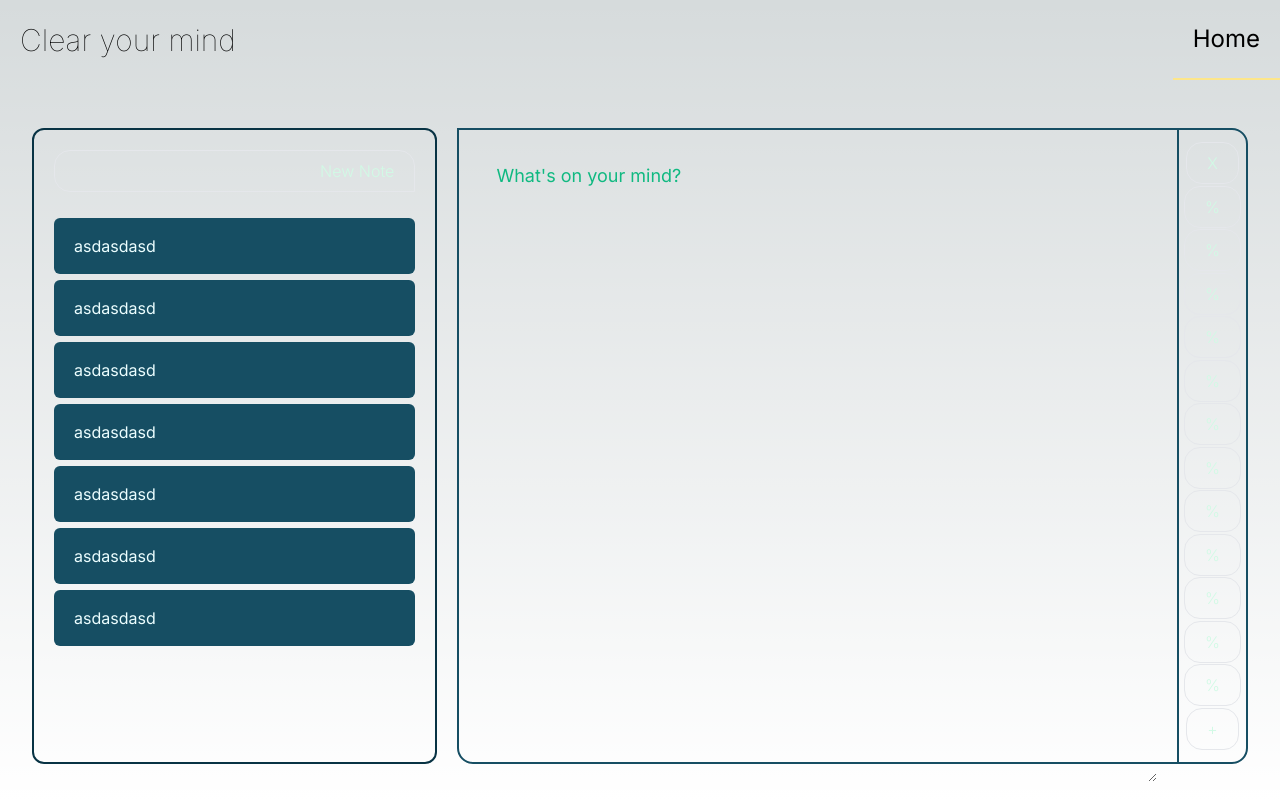
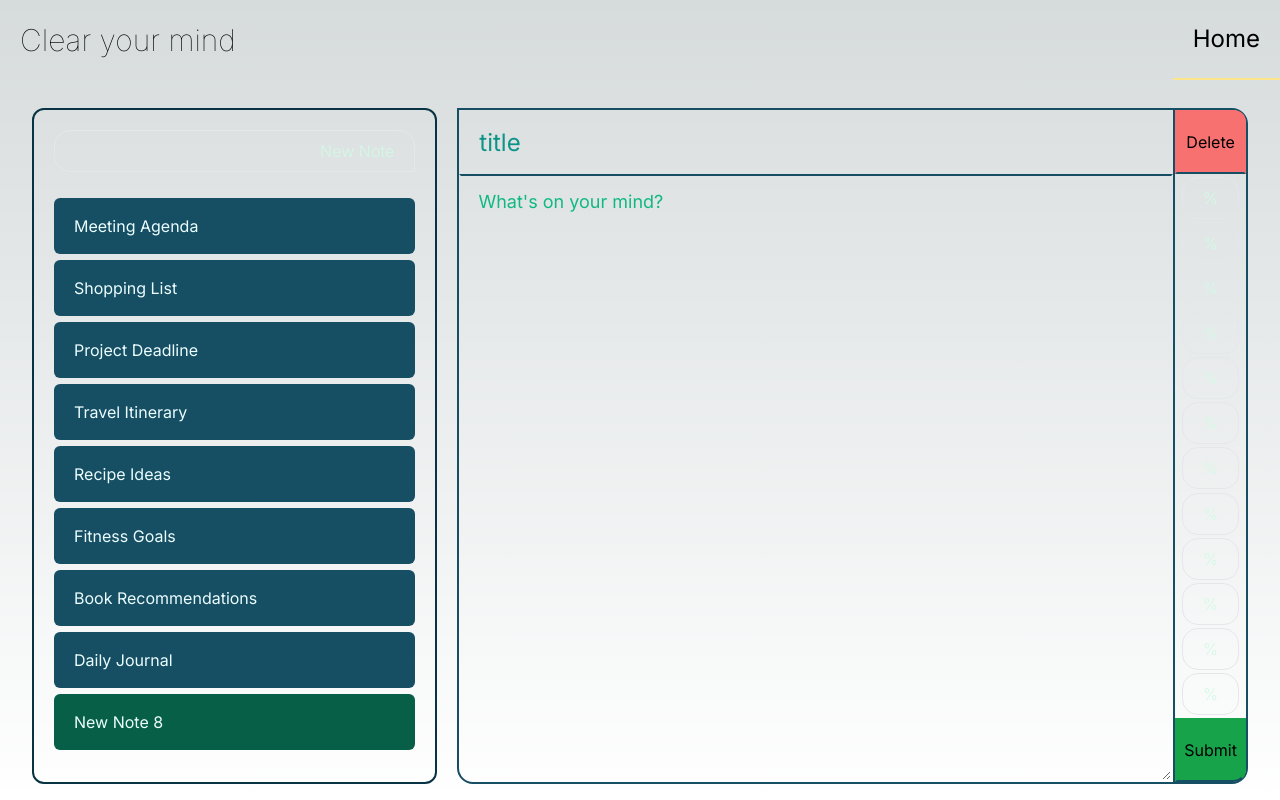
Before and after one commit to AminHosseini96/NoteList-LearningNextJS, a Next.js app: page / in a window 1280 px wide. Both pictures are taken after a click on the button "New Note". Built offline with nearby package versions, Linux system fonts and the light colour scheme.

Commit message:
feat: functionalities (delete, add, submit, switch)

```diff
--- a/src/app/components/Header/Header.index.tsx
+++ b/src/app/components/Header/Header.index.tsx
@@ -9,11 +9,14 @@ export const Header = () => {
   const router = useRouter();
 
   const handleClick = () => {
-    router.push('/');
+    router.replace('/');
   };
 
   return (
-    <div className={'fixed h-20 w-full justify-between items-center pl-5 flex flex-row text-2xl dark:text-amber-100 dark:bg-emerald-950 '}>
+    <div
+      className={
+        'fixed h-20 w-full justify-between items-center pl-5 flex flex-row text-2xl dark:text-amber-100 dark:bg-emerald-950 shadow-gray-800'
+      }>
       <p className={'font-thin text-3xl'}>Clear your mind</p>
       <div
         className={`h-full px-5 flex dark:text-emerald-100 justify-center items-center ${hovered ? 'dark:bg-emerald-900 cursor-pointer' : ''}
@@ -21,7 +24,7 @@ export const Header = () => {
         onMouseEnter={() => setHovered(true)}
         onMouseLeave={() => setHovered(false)}
         style={{ transition: 'background-color 0.2s ease' }}>
-        <p onClick={() => {}}>Home</p>
+        <p onClick={handleClick}>Home</p>
       </div>
     </div>
   );
--- a/src/app/components/ListItem/ListItem.index.tsx
+++ b/src/app/components/ListItem/ListItem.index.tsx
@@ -1,15 +1,11 @@
-import { useState } from 'react';
-
 interface Props {
   label: string;
   onClick: () => void;
+  clicked?: boolean;
 }
 
-export const ListItem = ({ label, onClick }: Props) => {
-  const [clicked, setClicked] = useState(false);
-
+export const ListItem = ({ label, clicked, onClick }: Props) => {
   const handleClick = () => {
-    setClicked(!clicked);
     onClick();
   };
 
--- a/src/app/globals.css
+++ b/src/app/globals.css
@@ -18,6 +18,10 @@
   }
 }
 
+::-webkit-scrollbar {
+  display: none; /* Hide scrollbar for Chrome/Safari */
+}
+
 body {
   font-family: 'Roboto', sans-serif;
   color: rgb(var(--foreground-rgb));
--- a/src/app/page.tsx
+++ b/src/app/page.tsx
@@ -3,70 +3,215 @@
 import './globals.css';
 import { Header } from '@/app/components/Header/Header.index';
 import { Button } from '@/app/components/Button/Button.index';
-import { useState } from 'react';
+import { useRef, useState } from 'react';
 import { ListItem } from '@/app/components/ListItem/ListItem.index';
 
+type noteType = {
+  label: string;
+  clicked: boolean;
+  content: string;
+};
+
+// const screenWidth = window.innerWidth;
+const screenHeight = window.innerHeight;
+
 export default function Home() {
-  const [newNote, setNewNote] = useState(false);
-  const [inputText, setInputText] = useState('');
+  const initialNotes: Array<noteType> = [
+    {
+      label: 'Meeting Agenda',
+      clicked: false,
+      content:
+        'Discuss quarterly performance metrics.\nReview upcoming project deadlines.\nBrainstorm ideas for improving team collaboration.',
+    },
+    {
+      label: 'Shopping List',
+      clicked: false,
+      content: 'Milk\nEggs\nBread\nApples\nChicken\nPasta\nSpinach\nToothpaste',
+    },
+    {
+      label: 'Project Deadline',
+      clicked: false,
+      content:
+        'Finalizing the design mockups by Friday.\nCompleting the front-end development by the end of next week.\nConducting user testing sessions by the following Monday.\nImplementing any necessary revisions based on user feedback.\nLaunching the project by the end of the month.',
+    },
+    {
+      label: 'Travel Itinerary',
+      clicked: false,
+      content:
+        "Destination: Paris, France\nDates: August 15th - August 22nd\nAccommodation: Hotel Le Marais\nSightseeing: Eiffel Tower, Louvre Museum, Notre-Dame Cathedral\nDining: Le Grand Véfour, Bistrot Paul Bert, Chez l'Ami Jean\nTransportation: Eurostar train from London to Paris",
+    },
+    {
+      label: 'Recipe Ideas',
+      clicked: false,
+      content:
+        'Chicken Alfredo Pasta\nVegetable Stir-Fry\nGrilled Salmon with Asparagus\nMargherita Pizza\nBeef Tacos with Guacamole\nCaesar Salad with Homemade Dressing',
+    },
+    {
+      label: 'Fitness Goals',
+      clicked: false,
+      content:
+        'Run 5 kilometers three times a week.\nAttend yoga class every Saturday morning.\nIncrease weightlifting reps by 10% within the next month.\nMaintain a balanced diet with plenty of fruits and vegetables.\nStay hydrated by drinking at least 8 glasses of water per day.',
+    },
+    {
+      label: 'Book Recommendations',
+      clicked: false,
+      content:
+        'The Great Gatsby by F. Scott Fitzgerald\nTo Kill a Mockingbird by Harper Lee\n1984 by George Orwell\nPride and Prejudice by Jane Austen\nThe Catcher in the Rye by J.D. Salinger\nThe Hobbit by J.R.R. Tolkien',
+    },
+    {
+      label: 'Daily Journal',
+      clicked: false,
+      content:
+        "Today's mood: Productive and focused.\nTasks completed: Reviewed project proposal, attended team meeting, completed coding tasks.\nHighlights of the day: Received positive feedback from the client, enjoyed lunch with colleagues.\nGoals for tomorrow: Start working on the presentation slides, schedule a brainstorming session with the team.",
+    },
+  ];
+
+  const [notes, setNotes] = useState<Array<noteType>>(initialNotes);
+  const [showNote, setShowNote] = useState<boolean>(false);
+  const [inputText, setInputText] = useState<string>('');
+  const [title, setTitle] = useState('');
+  const inputRef = useRef<HTMLTextAreaElement>(null);
+
+  const handleItemClick = (clickedIndex: number) => {
+    setInputText(notes[clickedIndex]?.content ? notes[clickedIndex].content : '');
+
+    setShowNote(true);
+    if (inputRef.current) {
+      inputRef.current.focus();
+    }
+
+    let temp = notes.map((note, index) => {
+      if (index === clickedIndex) {
+        return { ...note, clicked: true };
+      } else {
+        return { ...note, clicked: false };
+      }
+    });
+    setNotes(temp);
+  };
+
+  const handelNewNoteClicked = () => {
+    let temp: Array<noteType> = notes.map((note) => {
+      return { ...note, clicked: false };
+    });
+
+    let newNote: noteType = {
+      label: `New Note ${notes.length}`,
+      clicked: true,
+      content: '',
+    };
+
+    temp.push(newNote);
+
+    setNotes(temp);
+    setShowNote(true);
+    setInputText('');
+  };
+
+  const handleDeleteNote = () => {
+    let temp = [...notes].filter((note) => !note.clicked);
+    setShowNote(false);
+    setNotes(temp);
+  };
+
+  const handleSubmitNote = () => {
+    let temp = [...notes];
+    const activeNote = temp.findIndex((note) => note.clicked);
+    let noteInProcess = temp[activeNote];
+    noteInProcess.label = title;
+    noteInProcess.content = inputText;
+    noteInProcess.clicked = false;
+    temp[activeNote] = noteInProcess;
+    setNotes(temp);
+    setShowNote(false);
+  };
 
   return (
     <main className='flex min-h-screen flex-col items-center justify-between'>
       <Header />
-      <div className='px-8 py-8 mb-1 mt-24 flex flex-row w-full flex-1 justify-between'>
-        <div className={'w-4/12 rounded-xl border-2 border-cyan-950 flex-col'}>
+      <div className='px-8 py-3 mb-1 mt-24 flex flex-row w-full flex-1 justify-between'>
+        <div
+          className={'w-4/12 rounded-xl border-2 border-cyan-950 flex-col overflow-auto'}
+          style={{
+            maxHeight: screenHeight * 0.85,
+          }}>
           <div className={'p-5'}>
             <Button
-              onClick={() => {
-                setNewNote(!newNote);
-              }}
+              onClick={handelNewNoteClicked}
               label={'new note'}
               style={{ width: '100%', justifyContent: 'flex-end' }}
             />
           </div>
-          <div>
-            <ListItem label={'asdasdasd'} onClick={() => {}} />
-            <ListItem label={'asdasdasd'} onClick={() => {}} />
-            <ListItem label={'asdasdasd'} onClick={() => {}} />
-            <ListItem label={'asdasdasd'} onClick={() => {}} />
-            <ListItem label={'asdasdasd'} onClick={() => {}} />
-            <ListItem label={'asdasdasd'} onClick={() => {}} />
-            <ListItem label={'asdasdasd'} onClick={() => {}} />
+          <div className={'mb-5'}>
+            {notes.map((item, index) => {
+              return (
+                <ListItem
+                  key={index}
+                  label={item.label}
+                  onClick={() => {
+                    handleItemClick(index);
+                  }}
+                  clicked={item.clicked}
+                />
+              );
+            })}
           </div>
         </div>
 
         <div className={'w-8/12 pl-5 flex flex-1'}>
-          {newNote && (
+          {showNote && (
             <div
               className={
                 'w-full border-2 border-cyan-900 rounded-2xl rounded-tl-none flex flex-row'
-              }>
+              }
+              style={{
+                maxHeight: screenHeight * 0.85,
+              }}>
+              <div className={'w-full'}>
+                <input
+                  value={title}
+                  onChange={(event) => {
+                    setTitle(event.target.value);
+                  }}
+                  placeholder={'title'}
+                  style={{
+                    fontSize: 24,
+                    caretColor: '#307F69',
+                    outline: 'none',
+                  }}
+                  className={
+                    'h-16 w-full px-5 bg-transparent cursor-text placeholder:text-teal-600 text-teal-500'
+                  }
+                />
                 <textarea
                   value={inputText}
                   onChange={(event) => {
                     setInputText(event.target.value);
                   }}
+                  ref={inputRef}
                   style={{
                     fontSize: 18,
                     caretColor: '#307F69',
                     outline: 'none',
+                    maxHeight: screenHeight * 0.76,
                   }}
                   placeholder={" What's on your mind?"}
                   className={
-                  'bg-transparent h-full w-full p-3 m-5 cursor-text placeholder:text-emerald-500 text-emerald-100'
+                    'bg-transparent h-full w-full p-3 cursor-text placeholder:text-emerald-500 text-emerald-100 border-2 border-transparent border-t-cyan-900'
                   }
                 />
+              </div>
               <div
                 className={
-                  'w-20 py-3 border-2 border-cyan-900 border-r-0 border-b-0 border-t-0 flex flex-col items-center justify-between '
+                  'w-20 border-2 border-cyan-900 border-r-0 border-b-0 border-t-0 flex flex-col items-center justify-between cursor-pointer'
                 }>
-                <Button
-                  onClick={() => {
-                    setInputText('');
-                  }}
-                  label={'X'}
-                  style={{ borderBottomRightRadius: 15 }}
-                />
+                <div
+                  onClick={handleDeleteNote}
+                  className={
+                    'h-16 w-full flex justify-center items-center border-2 border-transparent border-b-cyan-900 bg-red-400 rounded-tr-xl'
+                  }>
+                  <p>Delete</p>
+                </div>
                 <Button onClick={() => {}} label={'%'} style={{ borderBottomRightRadius: 15 }} />
                 <Button onClick={() => {}} label={'%'} style={{ borderBottomRightRadius: 15 }} />
                 <Button onClick={() => {}} label={'%'} style={{ borderBottomRightRadius: 15 }} />
@@ -79,7 +224,13 @@ export default function Home() {
                 <Button onClick={() => {}} label={'%'} style={{ borderBottomRightRadius: 15 }} />
                 <Button onClick={() => {}} label={'%'} style={{ borderBottomRightRadius: 15 }} />
                 <Button onClick={() => {}} label={'%'} style={{ borderBottomRightRadius: 15 }} />
-                <Button onClick={() => {}} label={'+'} style={{ borderBottomRightRadius: 15 }} />
+                <div
+                  onClick={handleSubmitNote}
+                  className={
+                    'h-16 w-full flex justify-center items-center border-2 border-transparent border-b-cyan-900 bg-green-600 rounded-br-xl'
+                  }>
+                  <p>Submit</p>
+                </div>
               </div>
             </div>
           )}
```
Lines whose indentation alone changed are shown as unchanged.
